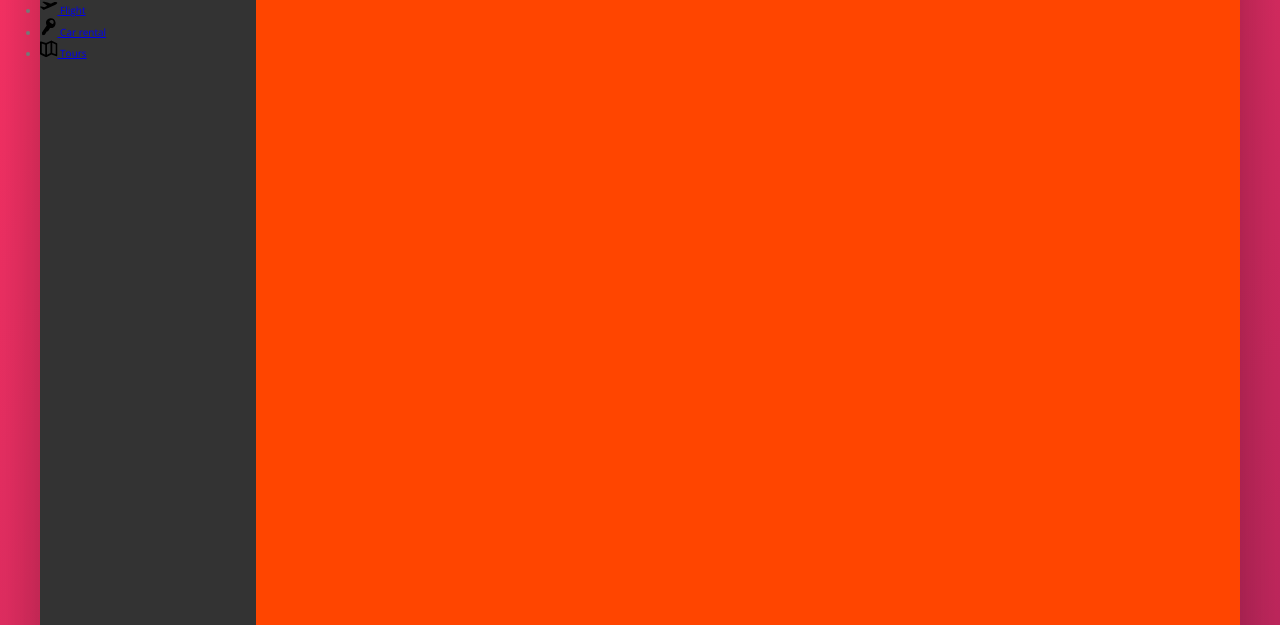
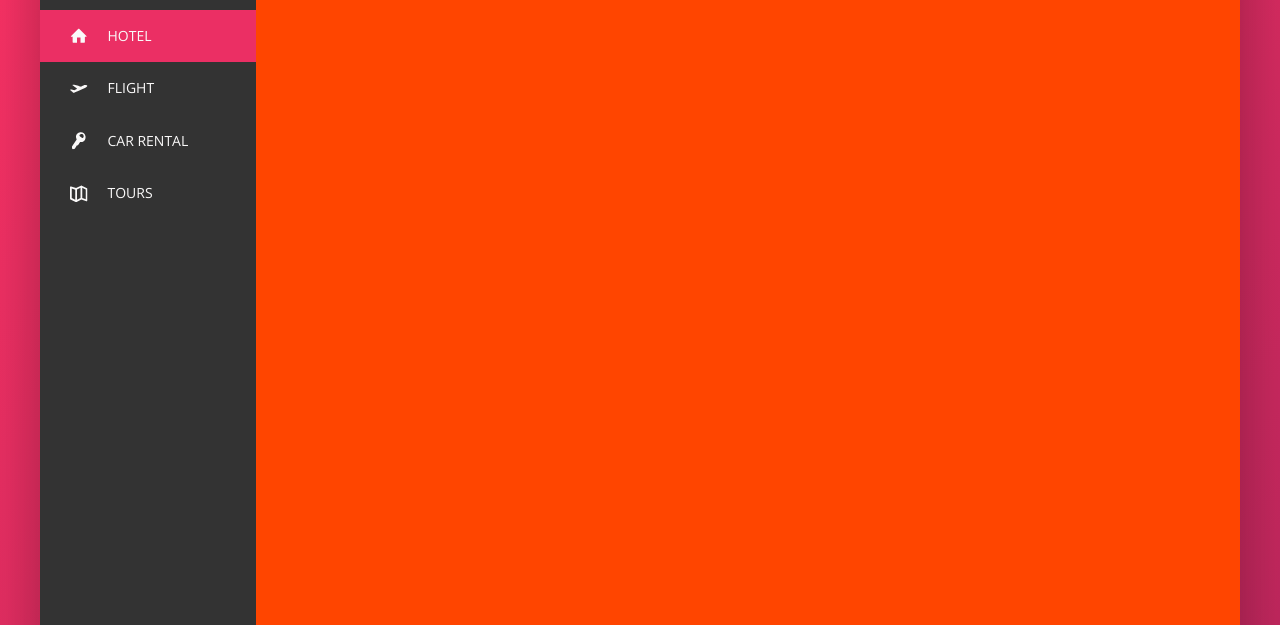
Before and after one commit to lucierabahi/trillo, a website: page index.html in a window 1280 px wide. Shown: the part 175-800 px from the top of the page. Drawn offline with nearby package versions, Linux system fonts and the light colour scheme.

Commit message:
side-nav layout

```diff
--- a/index.html
+++ b/index.html
@@ -60,7 +60,7 @@
             <div class="content">
                 <nav class="sidebar">
                     <ul class="side-nav">
-                        <li class="side-nav__item">
+                        <li class="side-nav__item side-nav__item--active">
                             <a href="#" class="side-nav__link">
                                 <svg class="side-nav__icon">
                                     <use
--- a/sass/_components.scss
+++ b/sass/_components.scss
@@ -118,15 +118,60 @@
 //////////////////////////
 // SIDE NAVIGATION
 .side-nav {
+    font-size: 1.4rem;
+    list-style: none;
+    margin-top: 3.5rem;
+
     &__item {
+        position: relative;
+
+        &:not(::last-child) {
+            margin-bottom: 0.5rem;
+        }
     }
 
-    &__link {
+    &__item:before {
+        content: '';
+        position: absolute;
+        top: 0;
+        left: 0;
+        height: 100%;
+        width: 3px;
+        background-color: var(--color-primary);
+        transform: scaleY(0);
+        transition: transform 0.2s,
+            width 0.4s cubic-bezier(1, 0, 0, 1) 0.2s background-color 0.1s;
+    }
+
+    &__item:hover::before,
+    &__item--active::before {
+        transform: scaleY(1);
+        width: 100%;
+    }
+
+    &__item:active::before {
+        background-color: var(--color-primary-light);
+    }
+
+    &__link:link,
+    &__link:visited {
+        color: var(--color-grey-light-1);
+        text-decoration: none;
+        text-transform: uppercase;
+        display: block;
+        padding: 1.5rem 3rem;
+        position: relative;
+        z-index: 10;
+
+        display: flex;
+        align-items: center;
     }
 
     &__icon {
         width: 1.75rem;
         height: 1.75rem;
+        margin-right: 2rem;
+        fill: currentColor;
     }
 }
 
```
Also changed, not shown: css/style.css.
